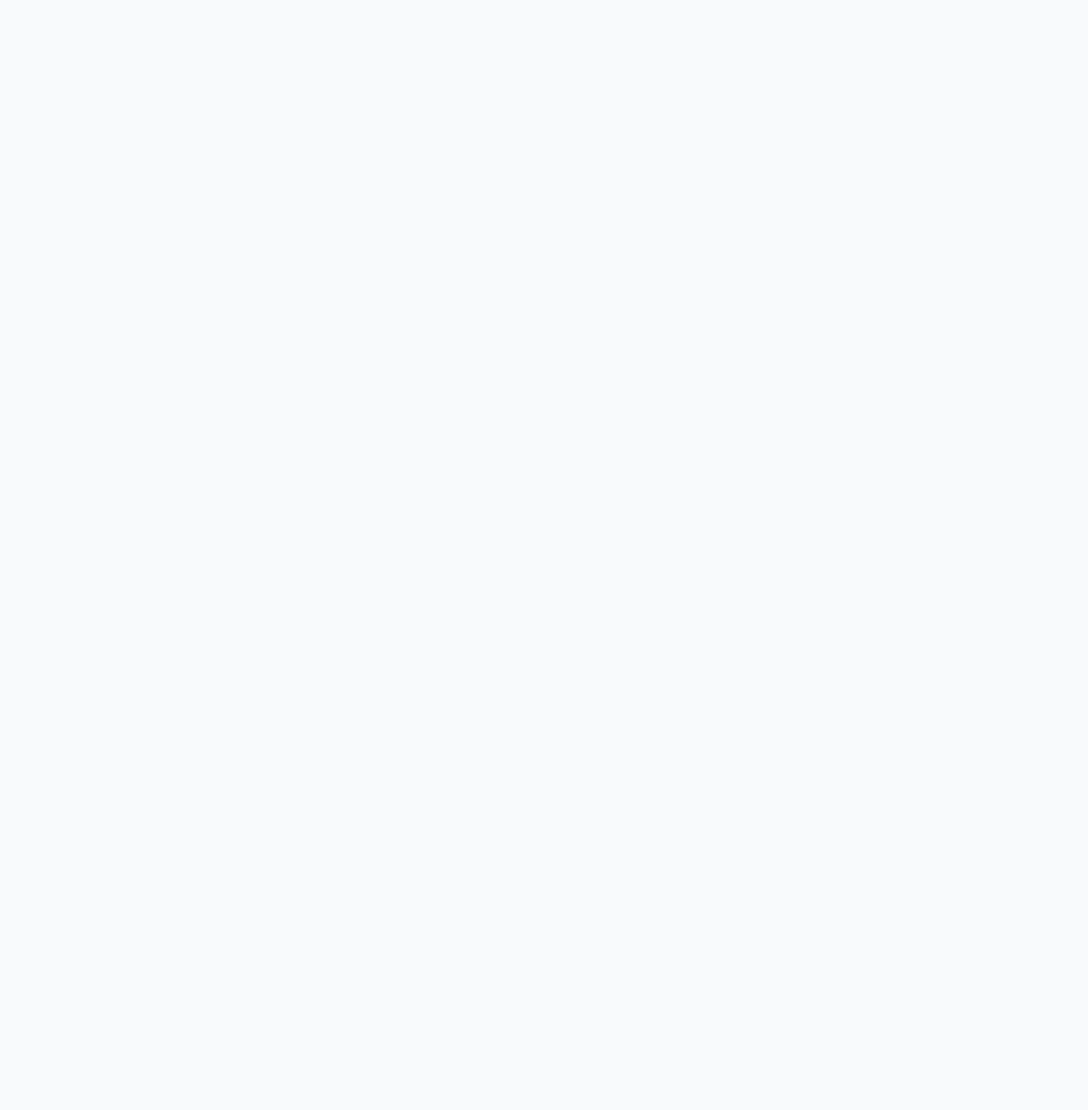
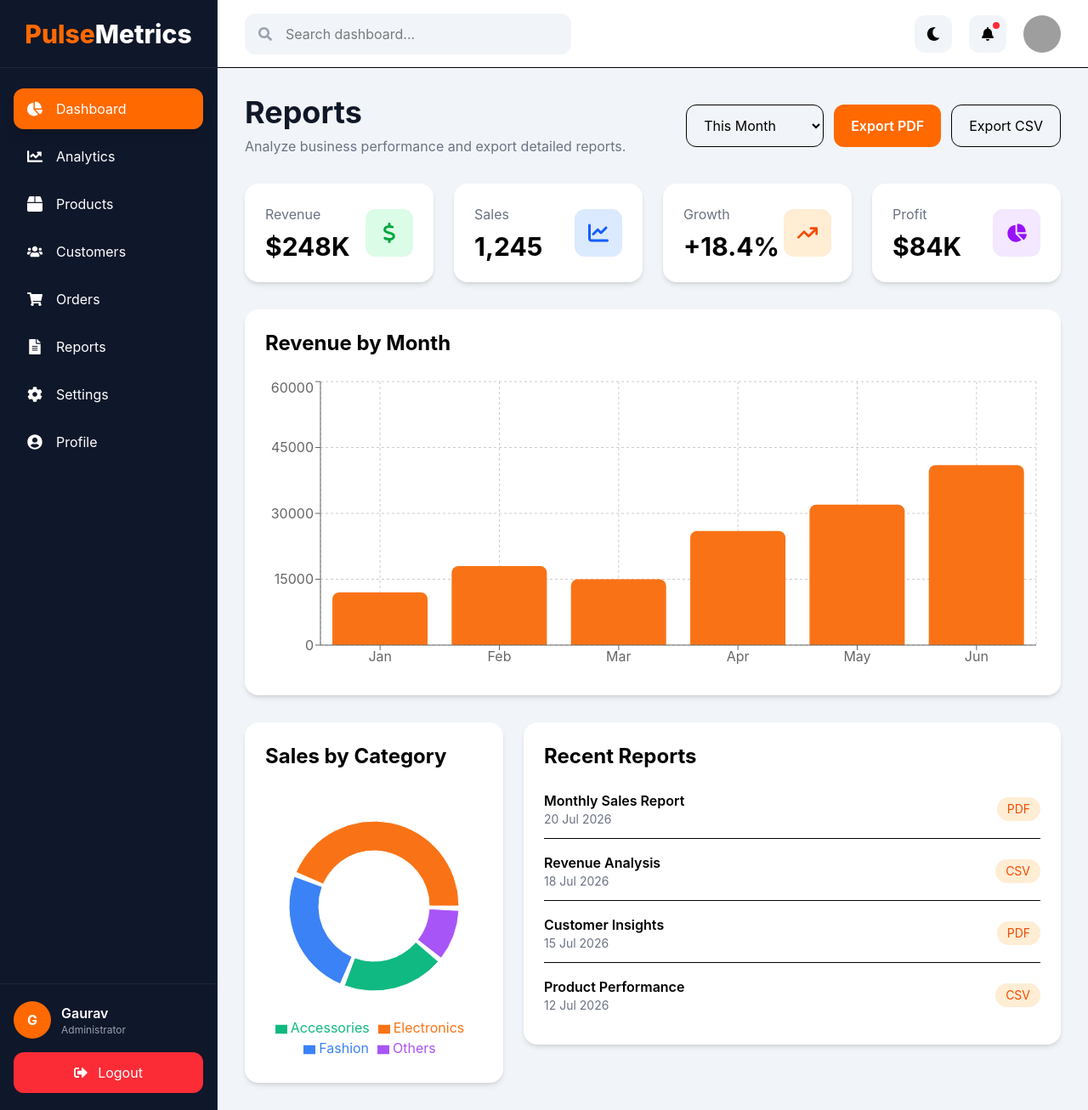
Before and after one commit to gauravsatpute0809/PulseTracker, a React app in the folder frontend/: page /reports in a window 1280 px wide. Before the commit this address had no page. Shown: the whole page at 85% size. Before the commit the page ends 800 px from the top, so only its background shows below. Built offline with nearby package versions, Linux system fonts and the light colour scheme; grey boxes are pictures that could not be loaded; the HTML template or start-up script is replaced by a standard one.

Commit message:
complete reports dashboard module

```diff
--- a/frontend/src/App.jsx
+++ b/frontend/src/App.jsx
@@ -6,7 +6,7 @@
 import Products from "./pages/Products";
 import Customers from "./pages/Customers";
 import Orders from "./pages/Orders";
-
+import Reports from "./pages/Reports";
 
 
 function App() {
@@ -40,6 +40,10 @@
         path="/orders"
         element={<Orders />} />
 
+        <Route
+        path="/reports"
+        element={<Reports />} />
+
       </Routes>
     </BrowserRouter>
   );
--- /dev/null
+++ b/frontend/src/components/CategorySalesChart.jsx
@@ -0,0 +1,56 @@
+import {
+  PieChart,
+  Pie,
+  Cell,
+  ResponsiveContainer,
+  Tooltip,
+  Legend,
+} from "recharts";
+
+const data = [
+  { name: "Electronics", value: 45 },
+  { name: "Fashion", value: 25 },
+  { name: "Accessories", value: 20 },
+  { name: "Others", value: 10 },
+];
+
+const COLORS = [
+  "#f97316",
+  "#3b82f6",
+  "#10b981",
+  "#a855f7",
+];
+
+function CategorySalesChart() {
+  return (
+    <div className="bg-white rounded-2xl shadow-md p-6 h-full">
+      <h2 className="text-2xl font-bold mb-6">
+        Sales by Category
+      </h2>
+
+      <ResponsiveContainer width="100%" height={320}>
+        <PieChart>
+          <Pie
+            data={data}
+            dataKey="value"
+            innerRadius={65}
+            outerRadius={100}
+            paddingAngle={3}
+          >
+            {data.map((entry, index) => (
+              <Cell
+                key={index}
+                fill={COLORS[index]}
+              />
+            ))}
+          </Pie>
+
+          <Tooltip />
+          <Legend verticalAlign="bottom" />
+        </PieChart>
+      </ResponsiveContainer>
+    </div>
+  );
+}
+
+export default CategorySalesChart;
--- /dev/null
+++ b/frontend/src/components/RecentReports.jsx
@@ -0,0 +1,57 @@
+const reports = [
+  {
+    name: "Monthly Sales Report",
+    type: "PDF",
+    date: "20 Jul 2026",
+  },
+  {
+    name: "Revenue Analysis",
+    type: "CSV",
+    date: "18 Jul 2026",
+  },
+  {
+    name: "Customer Insights",
+    type: "PDF",
+    date: "15 Jul 2026",
+  },
+  {
+    name: "Product Performance",
+    type: "CSV",
+    date: "12 Jul 2026",
+  },
+];
+
+function RecentReports() {
+  return (
+    <div className="bg-white rounded-2xl shadow-md p-6">
+      <h2 className="text-2xl font-bold mb-6">
+        Recent Reports
+      </h2>
+
+      <div className="space-y-4">
+        {reports.map((report, index) => (
+          <div
+            key={index}
+            className="flex justify-between items-center border-b pb-3 last:border-0"
+          >
+            <div>
+              <h3 className="font-semibold">
+                {report.name}
+              </h3>
+
+              <p className="text-sm text-gray-500">
+                {report.date}
+              </p>
+            </div>
+
+            <span className="bg-orange-100 text-orange-600 px-3 py-1 rounded-full text-sm">
+              {report.type}
+            </span>
+          </div>
+        ))}
+      </div>
+    </div>
+  );
+}
+
+export default RecentReports;
--- /dev/null
+++ b/frontend/src/components/ReportSummaryCards.jsx
@@ -0,0 +1,66 @@
+import {
+  FaDollarSign,
+  FaChartLine,
+  FaArrowTrendUp,
+  FaChartPie,
+} from "react-icons/fa6";
+
+const reports = [
+  {
+    title: "Revenue",
+    value: "$248K",
+    icon: <FaDollarSign />,
+    color: "bg-green-100 text-green-600",
+  },
+  {
+    title: "Sales",
+    value: "1,245",
+    icon: <FaChartLine />,
+    color: "bg-blue-100 text-blue-600",
+  },
+  {
+    title: "Growth",
+    value: "+18.4%",
+    icon: <FaArrowTrendUp />,
+    color: "bg-orange-100 text-orange-600",
+  },
+  {
+    title: "Profit",
+    value: "$84K",
+    icon: <FaChartPie />,
+    color: "bg-purple-100 text-purple-600",
+  },
+];
+
+function ReportSummaryCards() {
+  return (
+    <div className="grid grid-cols-1 md:grid-cols-2 xl:grid-cols-4 gap-6">
+      {reports.map((item, index) => (
+        <div
+          key={index}
+          className="bg-white rounded-2xl shadow-md p-6 hover:shadow-xl hover:-translate-y-1 transition-all duration-300"
+        >
+          <div className="flex justify-between items-center">
+            <div>
+              <p className="text-gray-500">{item.title}</p>
+
+              <h2 className="text-3xl font-bold mt-2">
+                {item.value}
+              </h2>
+            </div>
+
+            <div
+              className={`w-14 h-14 rounded-xl flex items-center justify-center ${item.color}`}
+            >
+              <span className="text-2xl">
+                {item.icon}
+              </span>
+            </div>
+          </div>
+        </div>
+      ))}
+    </div>
+  );
+}
+
+export default ReportSummaryCards;
--- /dev/null
+++ b/frontend/src/components/ReportsHeader.jsx
@@ -0,0 +1,34 @@
+function ReportsHeader() {
+  return (
+    <div className="flex flex-col md:flex-row md:items-center md:justify-between gap-4 mb-8">
+      <div>
+        <h1 className="text-4xl font-bold text-gray-900">
+          Reports
+        </h1>
+
+        <p className="text-gray-500 mt-2">
+          Analyze business performance and export detailed reports.
+        </p>
+      </div>
+
+      <div className="flex flex-wrap gap-3">
+        <select className="border rounded-xl px-4 py-3">
+          <option>This Month</option>
+          <option>Last Month</option>
+          <option>Last 3 Months</option>
+          <option>This Year</option>
+        </select>
+
+        <button className="bg-orange-500 hover:bg-orange-600 text-white px-5 py-3 rounded-xl font-semibold transition">
+          Export PDF
+        </button>
+
+        <button className="border hover:bg-gray-100 px-5 py-3 rounded-xl transition">
+          Export CSV
+        </button>
+      </div>
+    </div>
+  );
+}
+
+export default ReportsHeader;
--- /dev/null
+++ b/frontend/src/components/RevenueBarChart.jsx
@@ -0,0 +1,44 @@
+import {
+  ResponsiveContainer,
+  BarChart,
+  Bar,
+  CartesianGrid,
+  XAxis,
+  YAxis,
+  Tooltip,
+} from "recharts";
+
+const data = [
+  { month: "Jan", revenue: 12000 },
+  { month: "Feb", revenue: 18000 },
+  { month: "Mar", revenue: 15000 },
+  { month: "Apr", revenue: 26000 },
+  { month: "May", revenue: 32000 },
+  { month: "Jun", revenue: 41000 },
+];
+
+function RevenueBarChart() {
+  return (
+    <div className="bg-white rounded-2xl shadow-md p-6">
+      <h2 className="text-2xl font-bold mb-6">
+        Revenue by Month
+      </h2>
+
+      <ResponsiveContainer width="100%" height={350}>
+        <BarChart data={data}>
+          <CartesianGrid strokeDasharray="3 3" />
+          <XAxis dataKey="month" />
+          <YAxis />
+          <Tooltip />
+          <Bar
+            dataKey="revenue"
+            fill="#f97316"
+            radius={[8, 8, 0, 0]}
+          />
+        </BarChart>
+      </ResponsiveContainer>
+    </div>
+  );
+}
+
+export default RevenueBarChart;
--- /dev/null
+++ b/frontend/src/pages/Reports.jsx
@@ -0,0 +1,32 @@
+import DashboardLayout from "../layouts/DashboardLayout";
+import ReportsHeader from "../components/ReportsHeader";
+import ReportSummaryCards from "../components/ReportSummaryCards";
+import RevenueBarChart from "../components/RevenueBarChart";
+import CategorySalesChart from "../components/CategorySalesChart";
+import RecentReports from "../components/RecentReports";
+
+function Reports() {
+  return (
+    <DashboardLayout>
+      <ReportsHeader />
+
+      <ReportSummaryCards />
+
+      <div className="mt-8">
+        <RevenueBarChart />
+      </div>
+
+      <div className="grid grid-cols-1 xl:grid-cols-3 gap-6 mt-8">
+        <div>
+          <CategorySalesChart />
+        </div>
+
+        <div className="xl:col-span-2">
+          <RecentReports />
+        </div>
+      </div>
+    </DashboardLayout>
+  );
+}
+
+export default Reports;
```
